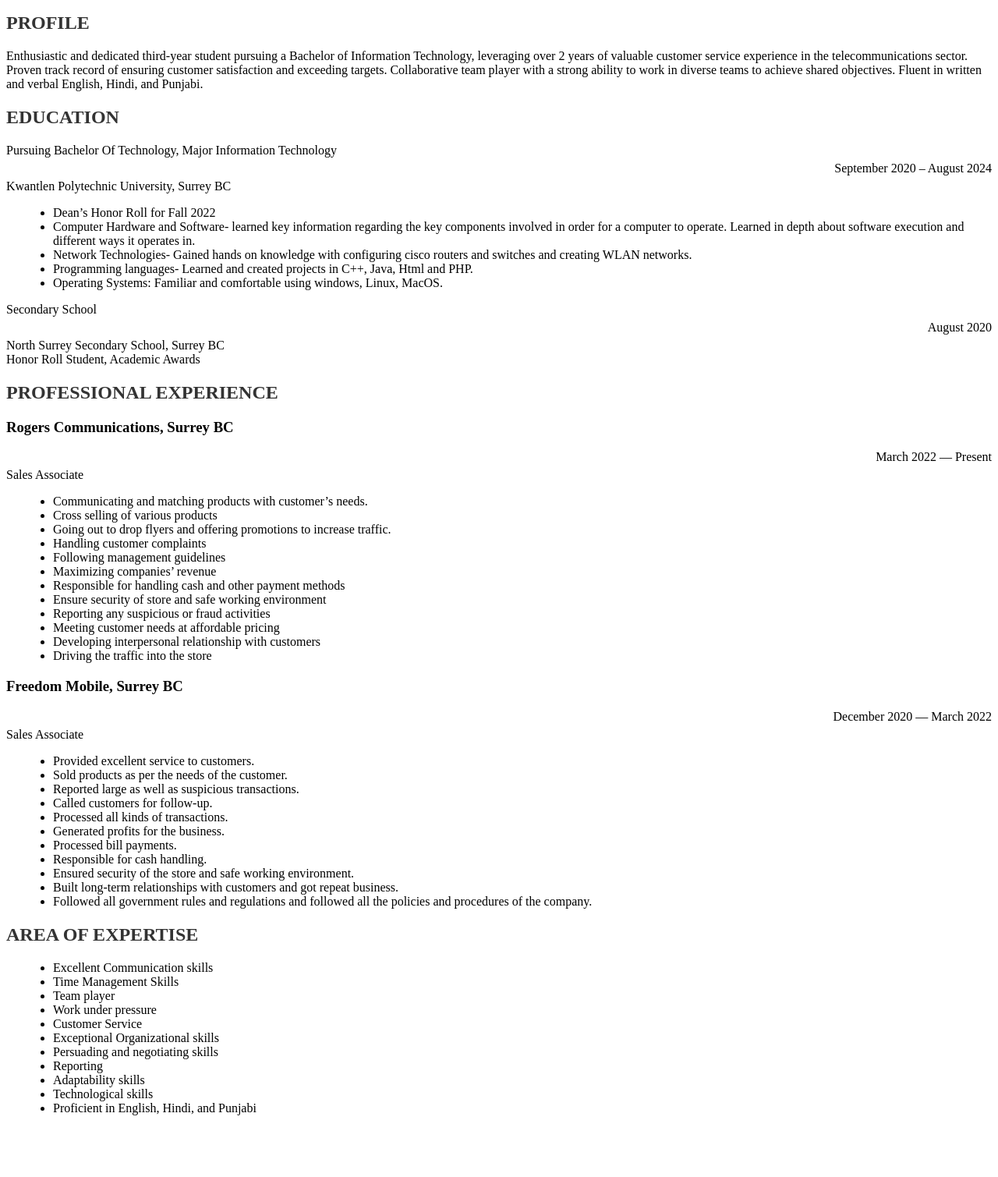
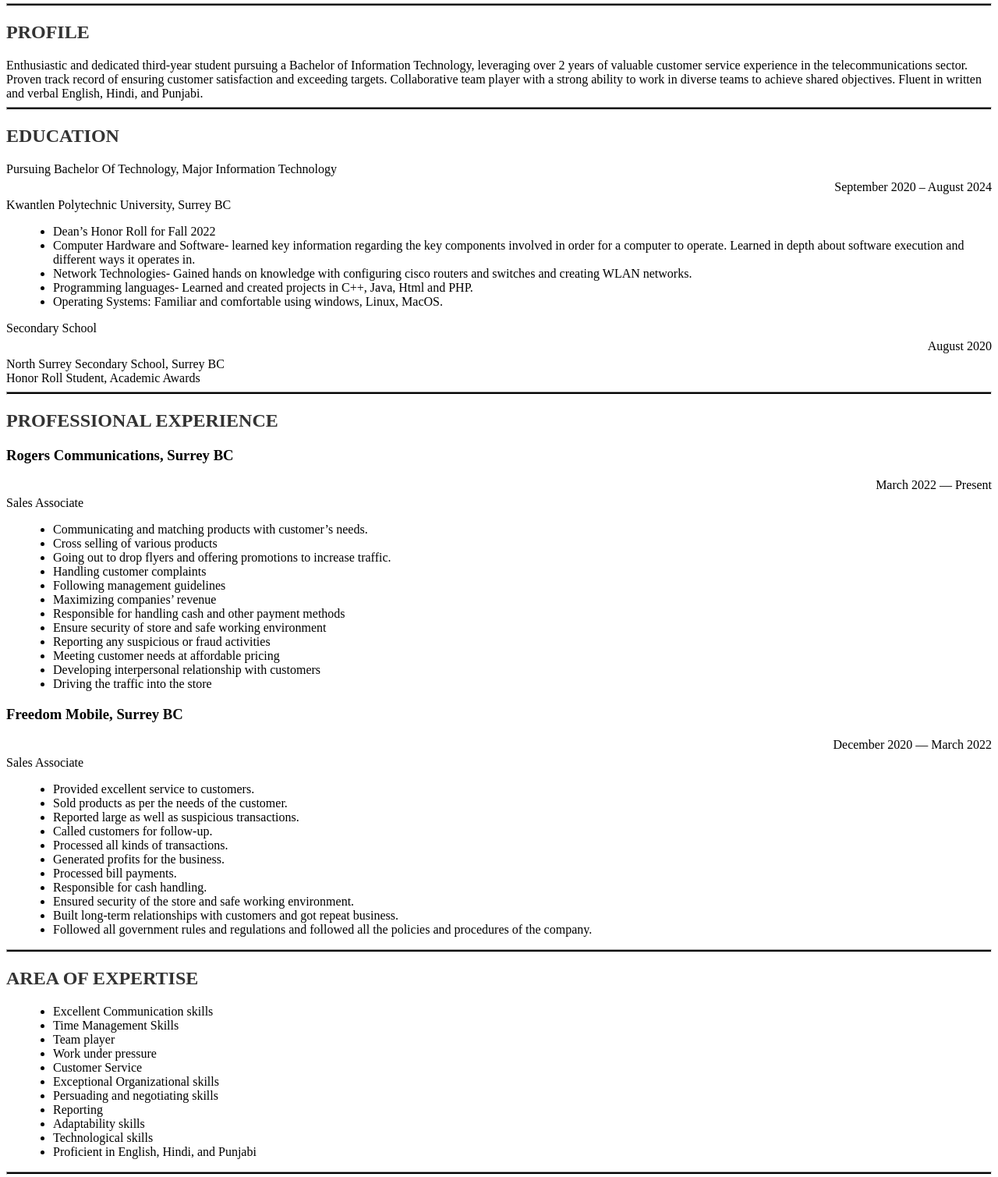
Before and after one commit to Nipun-ng/Nipun.github.io, a plain HTML site: page index.html in a window 1280 px wide. Shown: the part 156-1665 px from the top of the page at 78% size. Before the commit the page ends 1602 px from the top, so only its background shows below. Drawn offline with Linux system fonts and the light colour scheme.

Commit message:
Update index.html

```diff
--- a/index.html
+++ b/index.html
@@ -55,8 +55,13 @@
     +1 604-442-5794<br>
     nipun.goyal@student.kpu.ca</p>
 
+<hr style="height:2px;background-color:black">
+
+
     <h2>PROFILE</h2>
     <p>Enthusiastic and dedicated third-year student pursuing a Bachelor of Information Technology, leveraging over 2 years of valuable customer service experience in the telecommunications sector. Proven track record of ensuring customer satisfaction and exceeding targets. Collaborative team player with a strong ability to work in diverse teams to achieve shared objectives. Fluent in written and verbal English, Hindi, and Punjabi.</p>
+
+<hr style="height:2px;background-color:black">
 
     <h2>EDUCATION</h2>
     <p>Pursuing Bachelor Of Technology, Major Information Technology<br> </p>
@@ -74,6 +79,8 @@
     <p style="text-align:right;">August 2020<br> </p>
     North Surrey Secondary School, Surrey BC<br>
     Honor Roll Student, Academic Awards</p>
+
+<hr style="height:2px;background-color:black">
 
     <h2>PROFESSIONAL EXPERIENCE</h2>
     <h3>Rogers Communications, Surrey BC</h3>
@@ -111,6 +118,8 @@
     <li>Followed all government rules and regulations and followed all the policies and procedures of the company.</li>
 </ul>
 
+<hr style="height:2px;background-color:black">
+
 <h2>AREA OF EXPERTISE</h2>
 <ul>
     <li>Excellent Communication skills</li>
@@ -125,6 +134,7 @@
     <li>Technological skills</li>
     <li>Proficient in English, Hindi, and Punjabi</li>
 </ul>
+<hr style="height:2px;background-color:black">
 </body>
 </html>
 
```
